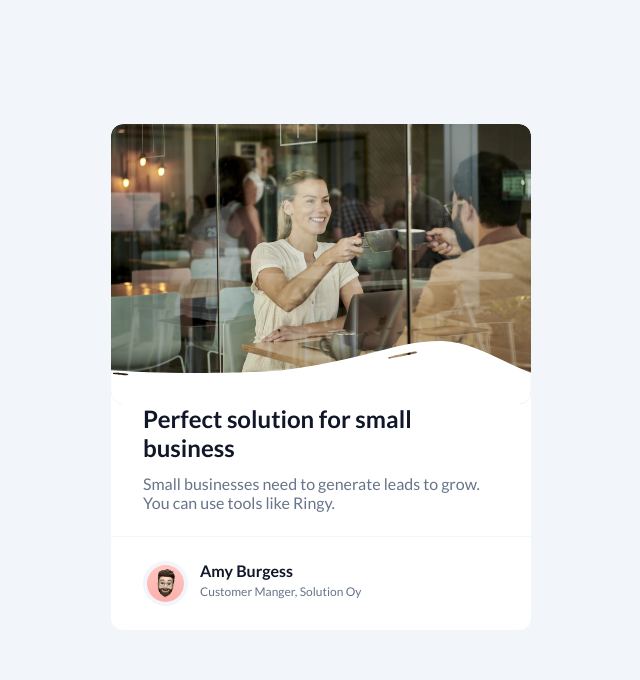
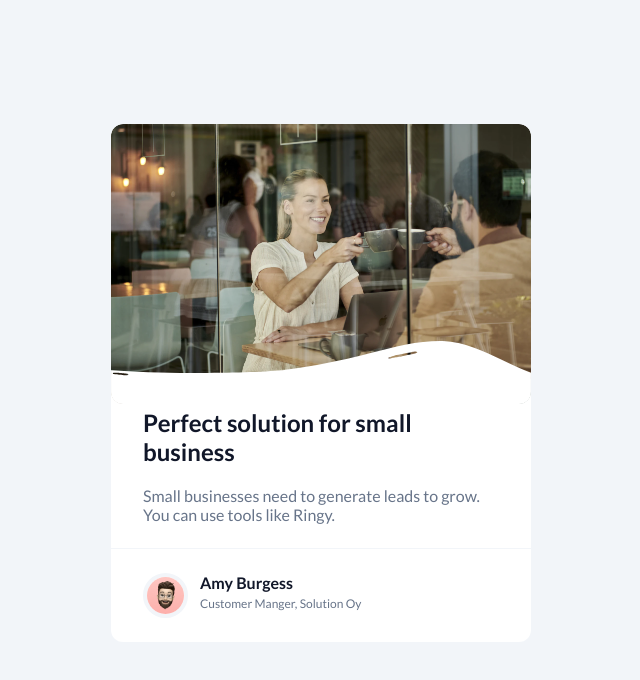
Before and after one commit to EdiedRamos/business-blog-card, a plain HTML site: page index.html in a window 1280 px wide. Shown: the whole page, without its empty margins (319-959 px from the left). Drawn offline with Linux system fonts and the light colour scheme.

Commit message:
fix: styles 🙄🙄

```diff
--- a/styles.css
+++ b/styles.css
@@ -39,6 +39,7 @@ body {
   img {
     border-radius: inherit;
     width: 100%;
+    object-fit: cover;
   }
 }
 
@@ -49,12 +50,13 @@ body {
 }
 
 .card__title {
+  margin-top: 4px;
   color: var(--dark);
   font-size: var(--fs-200);
 }
 
 .card__text {
-  margin-top: 12px;
+  margin-top: 20px;
   color: var(--gray);
   font-size: var(--fs-100);
 }
```
